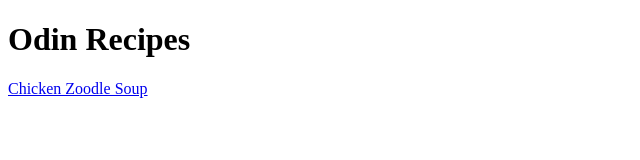
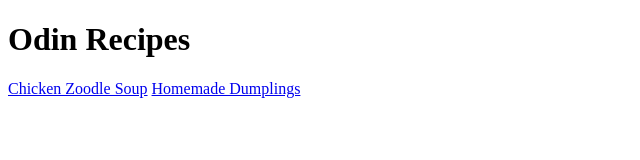
Before and after one commit to vkiez/odin-recipes, a plain HTML site: page index.html in a window 1280 px wide. Shown: the whole page, without its empty margins (0-640 px from the left). Drawn offline with Linux system fonts and the light colour scheme.

Commit message:
Attached second recipe to the index file

```diff
--- a/index.html
+++ b/index.html
@@ -11,6 +11,7 @@
 
 
     <a href="recipes/chicken-zoodle-soup.html">Chicken Zoodle Soup</a>
+    <a href="recipes/dumplings.html">Homemade Dumplings</a>
 
 </body>
 </html>
```
Also changed, not shown: imgs/image.webp (deleted).
